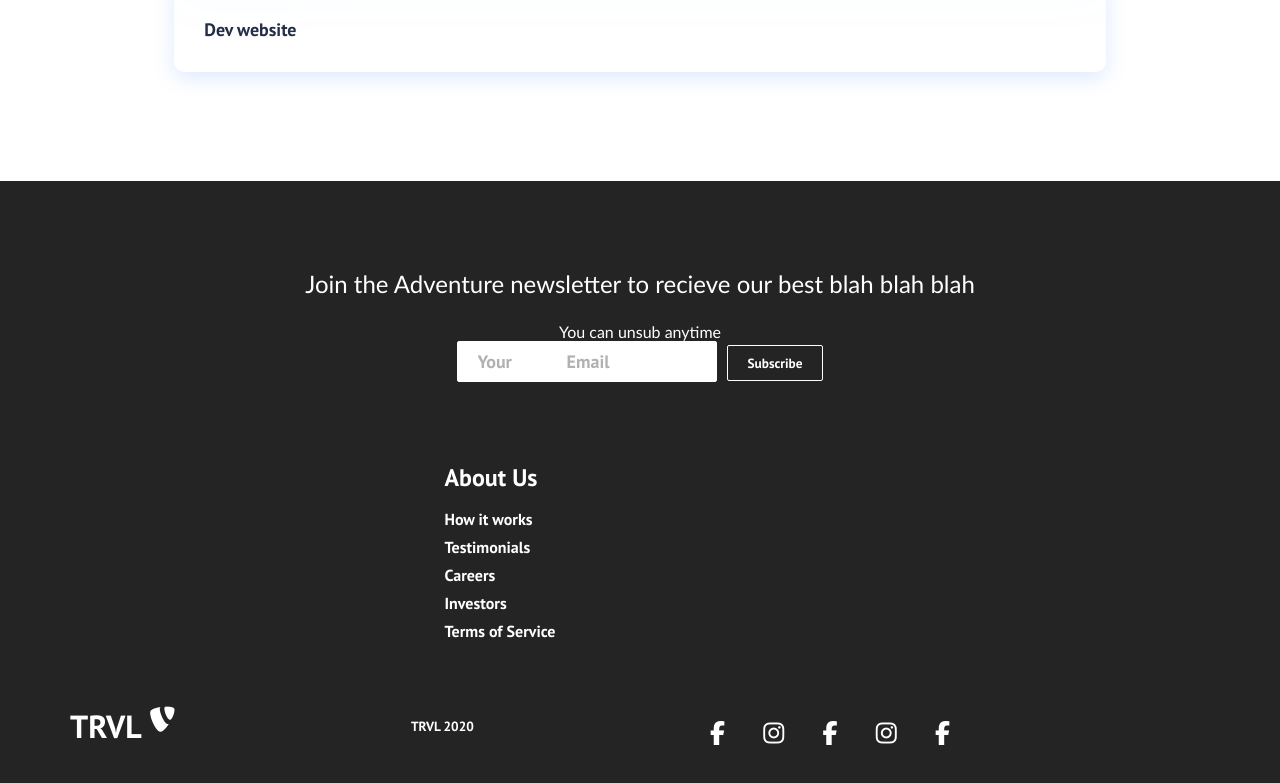
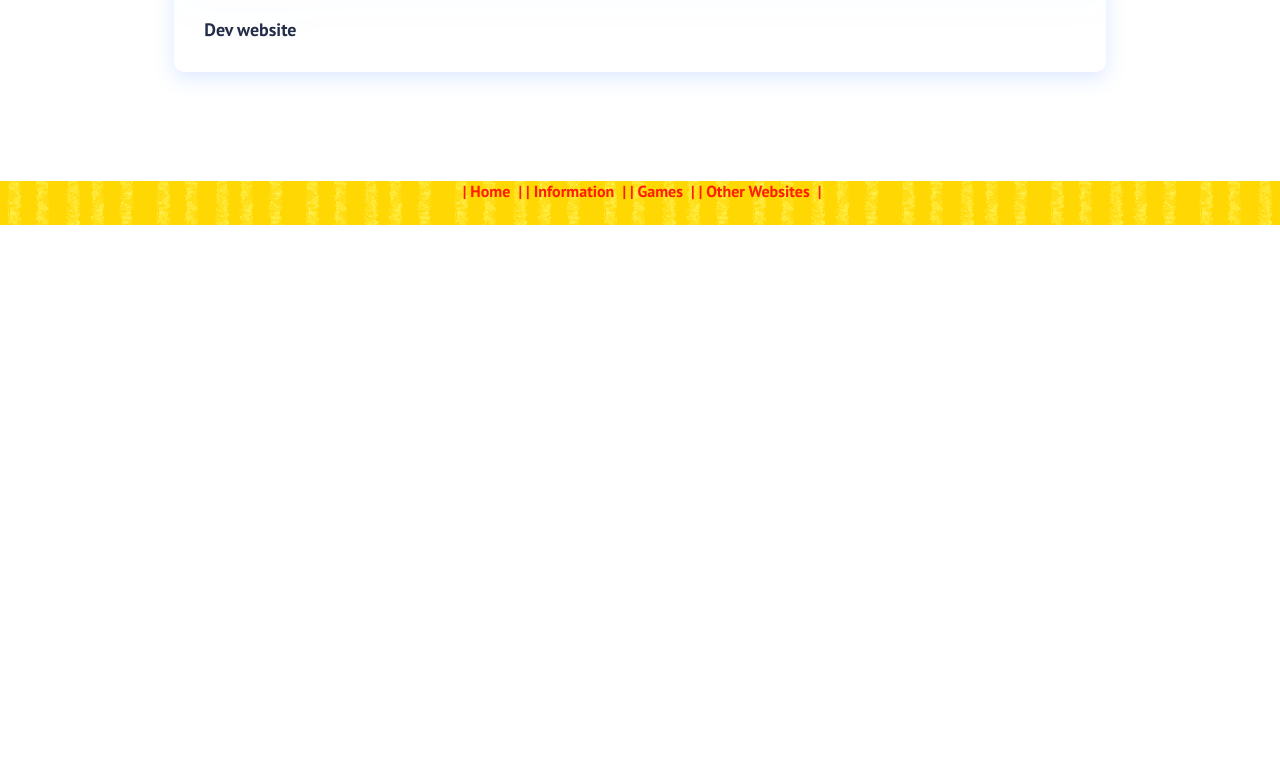
Before and after one commit to JosiahThiele/Hackathon2024, a React (Create React App) app in the folder hackathon2024/: page / in a window 1280 px wide. Shown: the part 3201-3984 px from the top of the page. After the commit the page ends 3426 px from the top, so only its background shows below. Built offline with nearby package versions, Linux system fonts and the light colour scheme.

Commit message:
Working Footer, can add more tmrw

```diff
--- a/hackathon2024/src/Components/Footer.css
+++ b/hackathon2024/src/Components/Footer.css
@@ -1,49 +1,18 @@
 .footer-container {
-  background-color: #242424;
-  padding: 4rem 0 2rem 0;
-  display: flek;
+  position: relative;
+  background-image: url('/public/images/bg_pattern2.png'); /* Set your repeating background image */
+  background-repeat: repeat;
+  display: flex;
+  align-items: center;
+  justify-content: center;
+  display: flex;
   flex-direction: column;
   justify-content: center;
   align-items: center;
 }
 
-.footer-subscription {
-  display: flex;
-  flex-direction: column;
-  justify-content: center;
-  align-items: center;
-  text-align: center;
-  margin-bottom: 24px;
-  padding: 24px;
-  color: #fff;
 
-}
 
-.footer-subscription>p{
-  font-family: 'Trebuchet MS', 'Lucida Sans Unicode', 'Lucida Grande', 'Lucida Sans', Arial, sans-serif
-
-}
-
-.footer-subscription-heading{
-  margin-bottom:24px;
-  font-size:24px;
-}
-
-.footer-subscription-text {
-  margin-bottom: 24px;
-  font-size: 20px;
-}
-
-.footer-input{
-  padding: 8px 20px;
-  border-radius: 2px;
-  margin-right: 10px;
-  outline: none;
-  border: none;
-  font-size: 18px;
-  margin-bottom:16px;
-  border: 1px solid #fff;
-}
 
 .footer-links{
   width:100%;
@@ -60,22 +29,27 @@
   display:flex;
   text-align: left;
   width:160;
-  flex-direction: column;
+  flex-direction: row;
   align-items: flex-start;
-  margin:16px;
-  box-sizing: border-box;
+  margin-bottom:16px;
+
+}
+.footer-link-items a::after {
+  content: ' | '; /* Add the separator after each link */
+  margin-left: 4px; /* Adjust the spacing between link and separator */
+}
+.footer-link-items a::before {
+  content: ' | '; /* Add the separator after each link */
+  margin-left: 4px; /* Adjust the spacing between link and separator */
 }
 
-.footer-link-items h2 {
-  margin-bottom: 16px;
-}
 
 .footer-link-items > h2 {
-  color: #fff;
+  color: #FF1C00;
 }
 
 .footer-link-items a {
-  color: #fff;
+  color: #FF1C00;
   text-decoration: none;
   margin-bottom:8px;
 
@@ -111,7 +85,6 @@
   align-items:center;
   width: 90%;
   max-width: 1000px;
-  margin: 40px auto 0 auto;
 }
 
 .social-icons{
@@ -122,8 +95,7 @@
 }
 
 .social-logo {
-  color: #fff;
-  margin-left: 20px;
+  color: #FF1C00;
   justify-self: start;
   cursor: pointer;
   text-decoration: none;
@@ -134,8 +106,7 @@
 }
 
 .website-rights{
-  color:#fff;
-  margin-bottom:16px;
+  color:#FF1C00;
 }
 
 @media screen and (max-width: 820px){
--- a/hackathon2024/src/Components/Footer.js
+++ b/hackathon2024/src/Components/Footer.js
@@ -6,80 +6,16 @@
 function Footer() {
   return (
     <div className='footer-container'>
-      <section className="footer-subscription">
-        <p className="footer-subscription-heading">
-          Join the Adventure newsletter to recieve our
-          best blah blah blah
-        </p>
-        <p className="footer-subscription-footer">
-          You can unsub anytime
-        </p>
-        <div className="input-areas">
-          <form>
-            <input type="email" name="email" placeholder="Your
-            Email" className="footer-input"/>
-            <Button buttonStyle='btn--outline'>Subscribe</Button>
-          </form>
-        </div>
-      </section>
       <div className="footer-links">
         <div className="footer-link-wrapper">
           <div className="footer-link-items">
-            <h2>About Us</h2>
-            <Link to='/information'>How it works</Link>
-            <Link to='/'>Testimonials</Link>
-            <Link to='/'>Careers</Link>
-            <Link to='/'>Investors</Link>
-            <Link to='/'>Terms of Service</Link>
+            <Link to='/'>Home</Link>
+            <Link to='/information'>Information</Link>
+            <Link to='/games'>Games</Link>
+            <Link to='/websites'>Other Websites</Link>
           </div>
         </div>
       </div>
-      <section className="social-media">
-        <div className="social-media-wrap">
-          <div className="footer-logo">
-            <Link to="/" className='social-logo'>
-              TRVL <i className='fab fa-typo3'/>
-            </Link>
-          </div>
-          <small className='website-rights'>TRVL 2020</small>
-          <div className="social-icons">
-            <Link className="social-icon-link facebook"
-            to="/"
-            target='_blank'
-            aria-label='Facebook'
-            >
-              <i className='fab fa-facebook-f'/>
-            </Link>
-            <Link className="social-icon-link instagram"
-            to="/"
-            target='_blank'
-            aria-label='Instagram'
-            >
-              <i className='fab fa-instagram'/>
-            </Link><Link className="social-icon-link facebook"
-            to="/"
-            target='_blank'
-            aria-label='Facebook'
-            >
-              <i className='fab fa-facebook-f'/>
-            </Link>
-            <Link className='social-icon-link instagram'
-            to="/"
-            target='_blank'
-            aria-label='Instagram'
-            >
-              <i className='fab fa-instagram'/>
-            </Link><Link className="social-icon-link facebook"
-            to="/"
-            target='_blank'
-            aria-label='Facebook'
-            >
-              <i className='fab fa-facebook-f'/>
-            </Link>
-
-          </div>
-        </div>
-      </section>
     </div>
   )
 }
```
